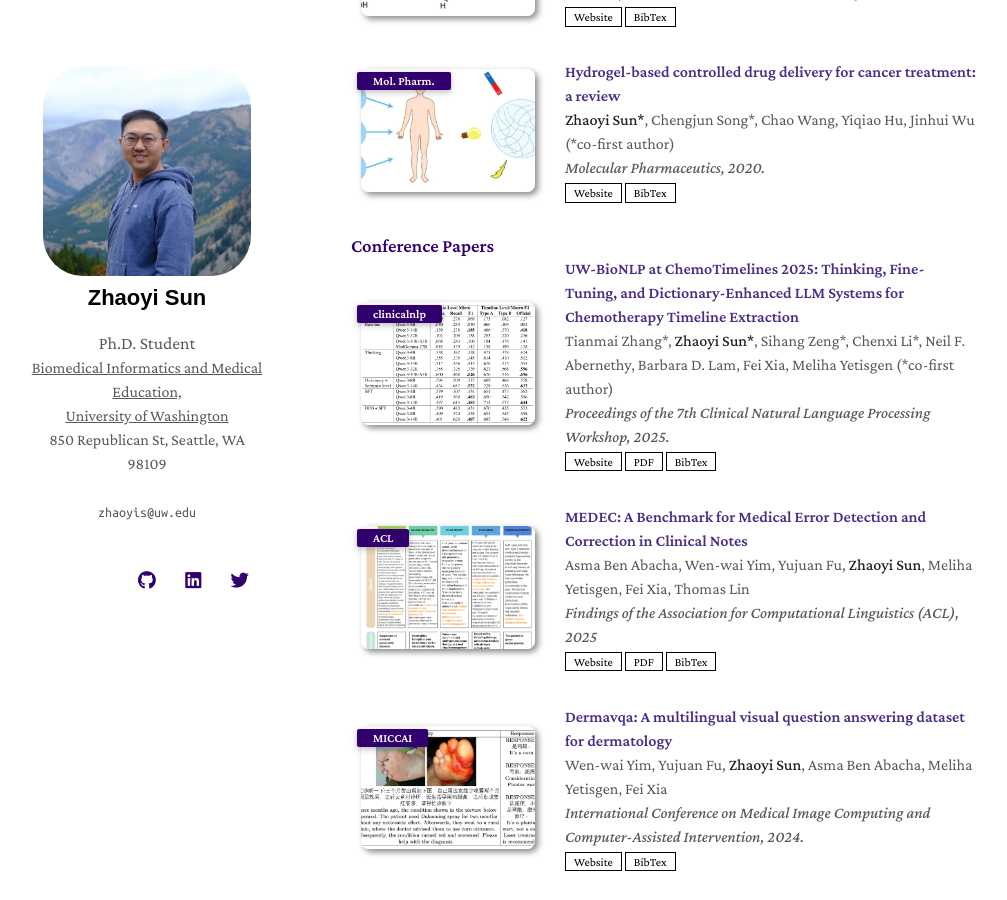
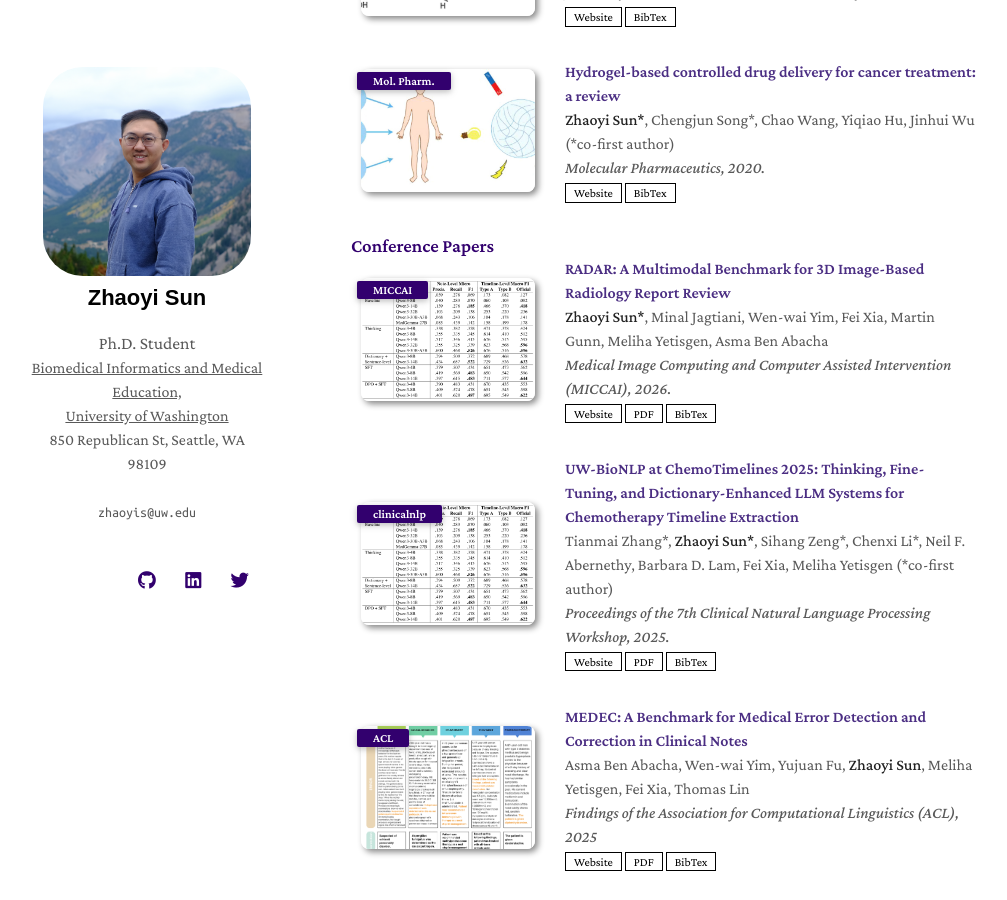
Before and after one commit to GeraldSun/GeraldSun.github.io, a Jekyll site: the page built from index.md, in a window 1280 px wide and 900 px high, scrolled down 3001 px. Shown: the whole window, without its empty margins (129-1136 px from the left). Built offline with Jekyll 4.4.1, drawn with Linux system fonts in a browser that asks for light colours; nearby versions of some CDN libraries; a style sheet for code colours, icons or effects is not loaded; our own code applies the rules of GitHub Pages for plain Markdown files.

Commit message:
Update conference.yml

```diff
--- a/_data/conference.yml
+++ b/_data/conference.yml
@@ -1,4 +1,13 @@
 main:
+  - title: "RADAR: A Multimodal Benchmark for 3D Image-Based Radiology Report Review"
+    authors: <strong>Zhaoyi Sun*</strong>, Minal Jagtiani, Wen-wai Yim, Fei Xia, Martin Gunn, Meliha Yetisgen, Asma Ben Abacha
+    conference_short: MICCAI
+    conference: Medical Image Computing and Computer Assisted Intervention (MICCAI), 2026.
+    website: https://arxiv.org/abs/2603.06681
+    pdf: https://arxiv.org/pdf/2603.06681
+    bibtex: ./assets/bib/202503.txt
+    image: ./assets/img/202503.png
+
   - title: "UW-BioNLP at ChemoTimelines 2025: Thinking, Fine-Tuning, and Dictionary-Enhanced LLM Systems for Chemotherapy Timeline Extraction"
     authors: Tianmai Zhang*, <strong>Zhaoyi Sun*</strong>, Sihang Zeng*, Chenxi Li*, Neil F. Abernethy, Barbara D. Lam, Fei Xia, Meliha Yetisgen (*co-first author)
     conference_short: clinicalnlp
```
